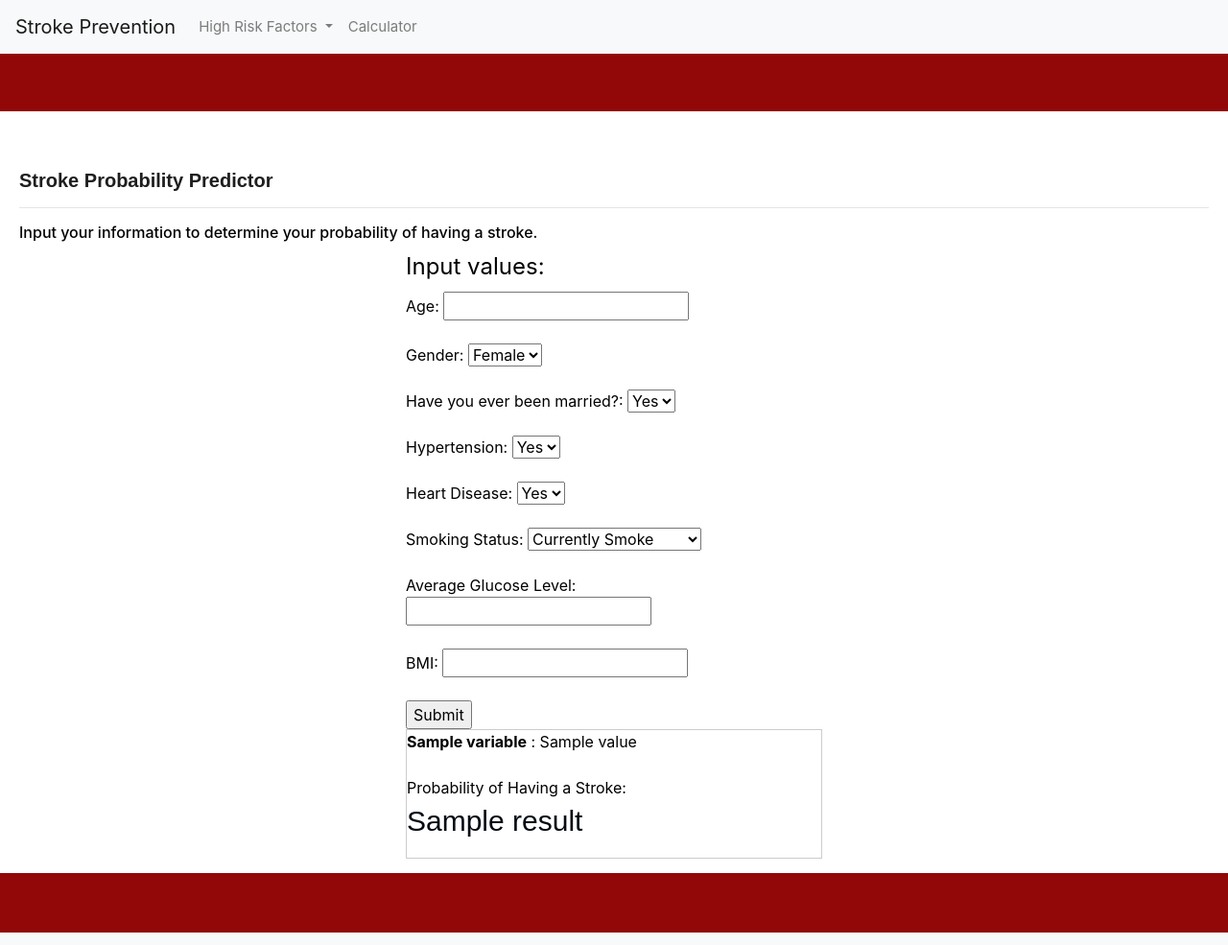
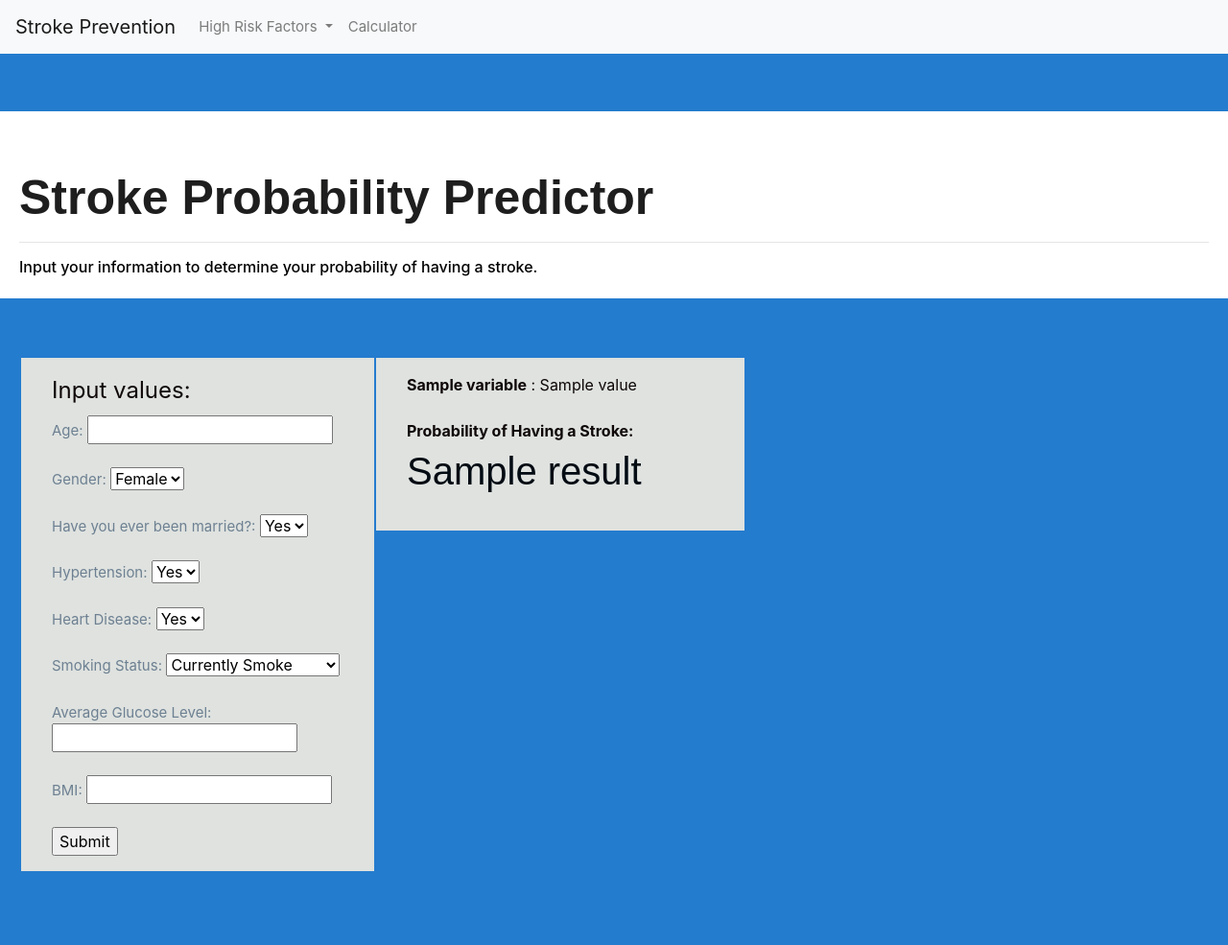
Before and after one commit to bleeclt/final-stroke, a Flask app: template templates/calculator.html in a window 1280 px wide. Shown: the whole page at 96% size. Run offline with Flask 2, Linux system fonts and the light colour scheme; the template is opened without the code that fills it: most values are stand-ins (such as "Sample title", 1, 10 or a date in 2020); parts of the project's set-up code (start-up, migrations or seed data) failed here and were passed over; some libraries are stand-ins or nearby versions.

Commit message:
visual changes

```diff
--- a/static/assets/css/styles.css
+++ b/static/assets/css/styles.css
@@ -1,14 +1,29 @@
 form {
+    background-color: #dfe2df;
+    border: none;
+    color: rgb(14, 7, 7);
+    padding: 16px 32px;
+    text-decoration: none;
+    margin: 77px 2px;
+    cursor: pointer;
+
+  }
+
+.column {
+    float: left;
+    width: 30%;
+}
+
+.result {
+    background-color: #dfe2df;
+    color: rgb(14, 7, 7);
+    padding: 16px 32px;
     margin: auto;
-    width: 35%;
-}
-.result {
-    margin: auto;
-    width: 35%;
-    border: 1px solid #ccc;
+
+
 }
 body{
-    background-color: #920707;
+    background-color: #247cce;
 }
 
 .navbar{
@@ -52,6 +67,7 @@ color: rgb(175, 175, 175);
 
 .title{
     color: #1e1e1f;
+    font-size: 50px;
     font-family: fantasy, 'Star Wars';
     font-weight: bold;
     padding-top: 50px;
@@ -82,6 +98,6 @@ img{
     margin-bottom: 62px;
     padding: 10px 20px 15px;
     color:black;
-    background-color: white;
+    background-color: #FFFFFF;
 
   }
--- a/templates/calculator.html
+++ b/templates/calculator.html
@@ -48,39 +48,39 @@
               <h5 class="title">Stroke Probability Predictor</h5>
               <hr></hr>
                     <h6>Input your information to determine your probability of having a stroke.</h6>
-
+                    <div class="column">
                     <form action="calculator" method="POST">
                       <fieldset>
                           <legend>Input values:</legend>
-                          Age:
+                          <a href="Factor4" data-toggle="tooltip" title="Age impacts Stroke Probability, according to our data it is the 4th leading Factor.">Age:</a>
                           <input name="age" type="number" required>
                           <br>
-                          <br> Gender:
+                          <br> <a href="Factor2" data-toggle="tooltip" title="Gender impacts Stroke Probability, according to our data it is the 3rd leading Factor.">Gender:</a>
                           <select name = "gender">
                             <option value="female">Female</option>
                             <option value="male">Male</option>
                             <option value="other">Other</option>
                           </select>
                           <br>
-                          <br> Have you ever been married?:
+                          <br> <a href="Factor3" data-toggle="tooltip" title="Marriage Status impacts Stroke Probability, according to our data it is the 2nd leading Factor. This is typically due to the Stress of being Married.">Have you ever been married?:</a>
                           <select name = "married">
                             <option value="marriedYes">Yes</option>
                             <option value="marriedNo">No</option>
                           </select>
                           <br>
-                          <br> Hypertension:
+                          <br> <a href="Factor4" data-toggle="tooltip" title="Hypertension impacts Stroke Probability, according to our data it is the 5th leading Factor on this calculator.">Hypertension:</a>
                           <select name = "hypertension">
                             <option value="hyperYes">Yes</option>
                             <option value="hyperNo">No</option>
                           </select>
                           <br>
-                          <br> Heart Disease:
+                          <br> <a href="Factor4" data-toggle="tooltip" title="Heart Diesase impacts Stroke Probability the most; according to our Data it has the largest impact on likelihood of having a Stroke. ">Heart Disease:</a>
                           <select name = "hd">
                             <option value="HDYes">Yes</option>
                             <option value="HDNo">No</option>
                           </select>
                           <br>
-                          <br> Smoking Status:
+                          <br> <a href="Factor3" data-toggle="tooltip" title="Smoking impacts Stroke Probability, however, according to our data it is the least impactful factor on this Calculator.">Smoking Status:</a>
                           <select name = "smokestatus">
                             <option value="smokes">Currently Smoke</option>
                             <option value="formerSmoker">Formerly Smoked</option>
@@ -88,16 +88,18 @@
                             <option value="unknownSmoke">Prefer Not to Answer</option>
                           </select>
                           <br>
-                          <br>Average Glucose Level:
+                          <br><a href="Factor4" data-toggle="tooltip" title="Glucose Levels impacts Stroke Probability as this can be an idicator of Diabetes. According to our Data, Glucose levels are ranked 6th in importance.">Average Glucose Level:</a>
                           <input name="glucose" type="number" required>
                           <br>
-                          <br>BMI:
+                          <br><a href="Factor4" data-toggle="tooltip" title="BMI impacts Stroke Probability, according to our Data it is ranked 7th in importance.">BMI:</a>
                           <input name="bmi" type="number" required>
                           <br>
                           <br><input type="submit">
                       </fieldset>
                   </form>
-
+                </div>
+              </div>
+              <div class="column">
                     <div class="result">
 
 
@@ -107,17 +109,14 @@
                               {% endfor %}
                               <br>
                           {% endif %}
-                         Probability of Having a Stroke:
-                          <p style="font-size:30px">{{ result }}</p>
-                            <!-- <script>console.log("{{ result2 }}")</script>
-                          <br> Probability of Having a Stroke:
-                            <li> {{ result }} </li>
-                            <script>console.log("{{ result }}")</script> -->
+                         <b>Probability of Having a Stroke:</b>
+                          <p style="font-size:40px">{{ result }}</p>
+
 
               </div>
+    </div>
 
 
-            </div>
 
     <script src="https://code.jquery.com/jquery-3.3.1.slim.min.js" integrity="sha384-q8i/X+965DzO0rT7abK41JStQIAqVgRVzpbzo5smXKp4YfRvH+8abtTE1Pi6jizo" crossorigin="anonymous"></script>
     <script src="https://cdnjs.cloudflare.com/ajax/libs/popper.js/1.14.7/umd/popper.min.js" integrity="sha384-UO2eT0CpHqdSJQ6hJty5KVphtPhzWj9WO1clHTMGa3JDZwrnQq4sF86dIHNDz0W1" crossorigin="anonymous"></script>
```
